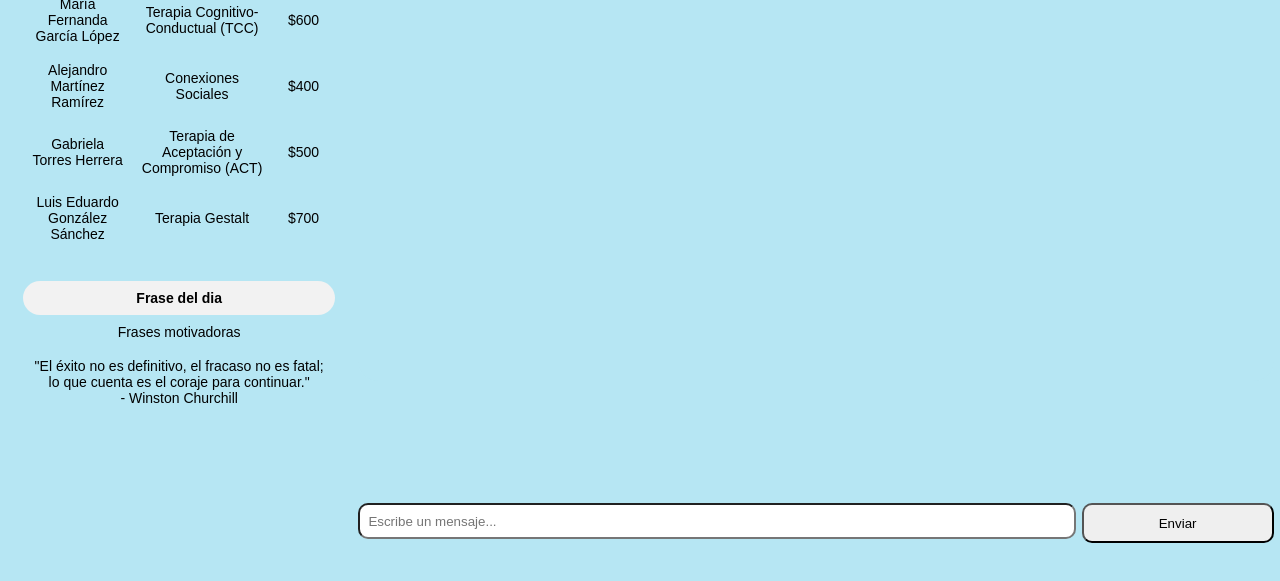
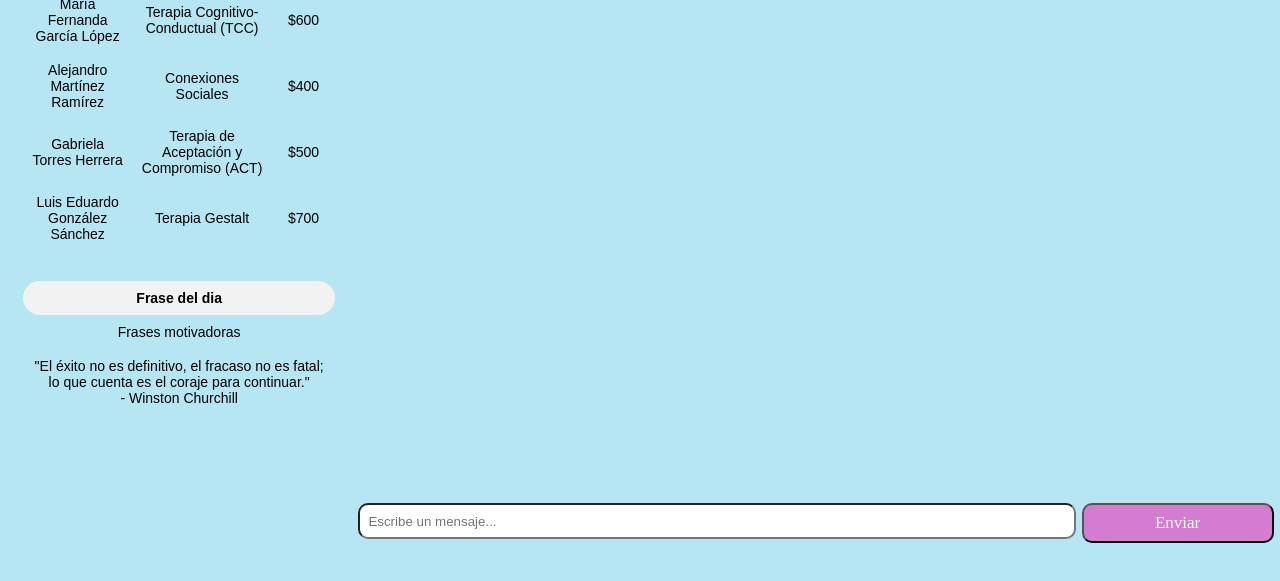
Before and after one commit to sinaloa10/PROYECTO-EVA, a website built with Vite: page chat/chat.html in a window 1280 px wide. Shown: the part 217-798 px from the top of the page. Built offline with nearby package versions, Linux system fonts and the light colour scheme.

Commit message:
proyecto final

```diff
--- a/chat/chat.css
+++ b/chat/chat.css
@@ -135,3 +135,14 @@ button {
     -moz-border-radius: 28;
     border-radius: 10px;
 }
+
+#btn_enviar{
+    background-color: #d47ccf;
+    font-family: 'Bahnschrift Light';
+    color: white;
+    font-size: 17px;
+}
+
+#btn_enviar:hover {
+    background: rgb(173, 46, 160);
+    }
--- a/chat/chat.html
+++ b/chat/chat.html
@@ -18,7 +18,7 @@
 
     <div>
         <input type="text" id="user-input" placeholder="Escribe un mensaje...">
-        <button onclick="sendMessage()">Enviar</button>
+        <button id="btn_enviar" onclick="sendMessage()">Enviar</button>
     </div>
 
     <div class="containerc">
--- a/chat/chat.js
+++ b/chat/chat.js
@@ -87,7 +87,7 @@ document.addEventListener('DOMContentLoaded', function () {
         var messages = [
             {
                 "role": "system",
-                "content": "You are a compassionate, charismatic, and empathetic artificial intelligence assistant for mental health named Eva, providing services for a mental health association called DREXER. Your task is to be a support for the user, offering advice. In the event that the user is in danger of harming themselves, recommend the professionals at DREXER. do not give very long answer    s so as not to overwhelm the user"
+                "content": "You are a compassionate, charismatic and empathetic mental health AI assistant named Eva, who provides services for a mental health association called DREXER. Their task is to be a support for the user, offering them advice. In the event that the user is in danger of harming themselves, we recommend the professionals with whom EVA is associated. You avoid saying long answers"
             },
             userMessageObject
         ];
@@ -112,7 +112,7 @@ document.addEventListener('DOMContentLoaded', function () {
         userResponseCount++;
 
         // Llamar a la función de análisis cuando el usuario envíe 5 respuestas
-        if (userResponseCount === 2) {
+        if (userResponseCount === 4 ) {
             analyzeMessage();
         }
     }
```
